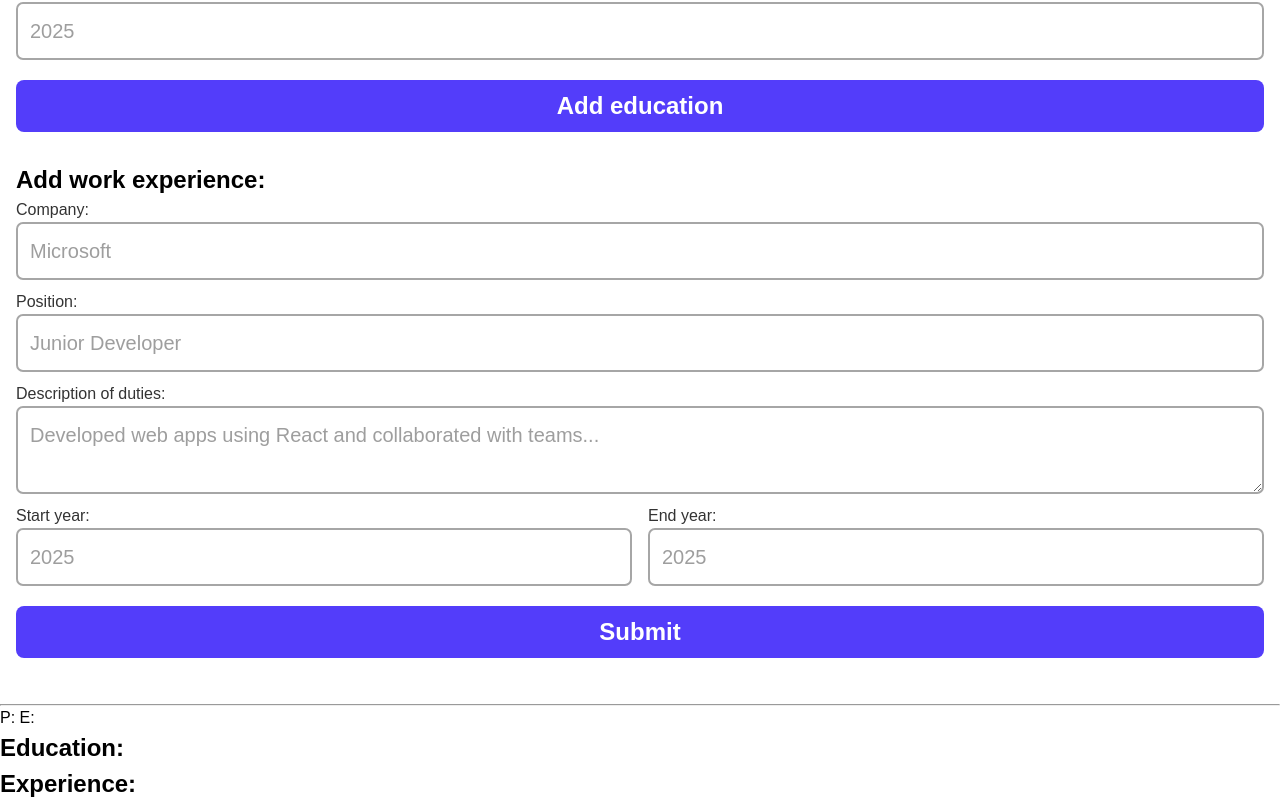
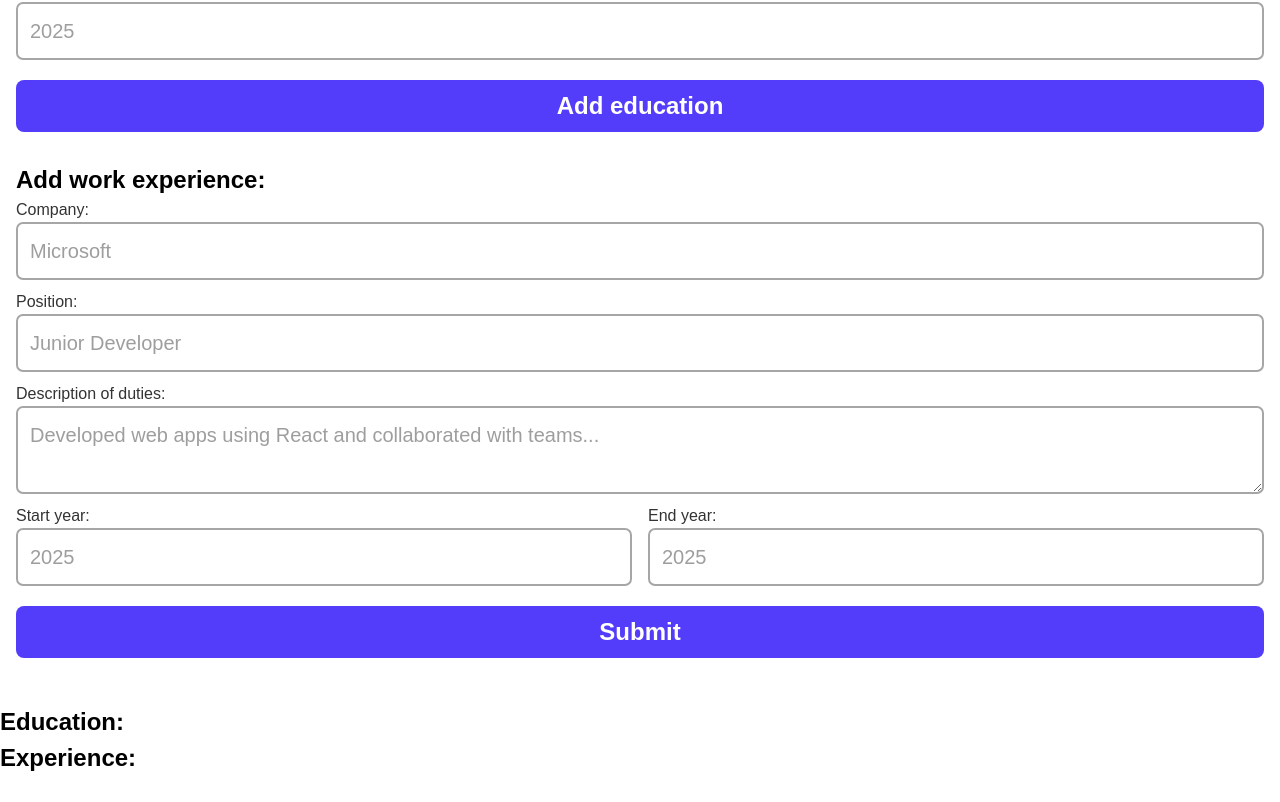
Before and after one commit to ClaudeDebussy/odin-cv, a React (Vite) app: page / in a window 1280 px wide. Shown: the part 564-1366 px from the top of the page. After the commit the page ends 1340 px from the top, so only its background shows below. Built offline with nearby package versions, Linux system fonts and the light colour scheme.

Commit message:
display identity conditionally

```diff
--- a/src/components/App.jsx
+++ b/src/components/App.jsx
@@ -7,10 +7,28 @@ import CV from "./CV";
 function App() {
   //IDENTITY
   const [identity, setIdentity] = useState({ name: "", email: "", phone: "" });
+  const [hasName, setHasName] = useState(false);
+  const [hasPhone, setHasPhone] = useState(false);
+  const [hasEmail, setHasEmail] = useState(false);
 
   const handleIdentityChange = (event) => {
     const { name, value } = event.target;
     setIdentity((i) => ({ ...i, [name]: value }));
+    if (identity.name) {
+      setHasName(true);
+    } else {
+      setHasName(false);
+    }
+    if (identity.phone) {
+      setHasPhone(true);
+    } else {
+      setHasPhone(false);
+    }
+    if (identity.email) {
+      setHasEmail(true);
+    } else {
+      setHasEmail(false);
+    }
   };
 
   //EDUCATION
@@ -78,7 +96,14 @@ function App() {
           onSubmit={handleWorkSubmit}
         />
       </div>
-      <CV identity={identity} education={educationList} work={workList} />
+      <CV
+        identity={identity}
+        hasName={hasName}
+        hasPhone={hasPhone}
+        hasEmail={hasEmail}
+        education={educationList}
+        work={workList}
+      />
     </>
   );
 }
--- a/src/components/CV.jsx
+++ b/src/components/CV.jsx
@@ -1,11 +1,15 @@
 function CV(props) {
   return (
     <div className="cv">
-      <h1>{props.identity.name}</h1>
-      <hr />
+      {props.hasName && (
+        <>
+          <h1>{props.identity.name}</h1>
+          <hr />
+        </>
+      )}
       <div className="cv-header">
-        <span>P: {props.identity.phone}</span>
-        <span>E: {props.identity.email}</span>
+        {props.hasPhone && <span>P: {props.identity.phone}</span>}
+        {props.hasEmail && <span>E: {props.identity.email}</span>}
       </div>
 
       <h2>Education: </h2>
```
